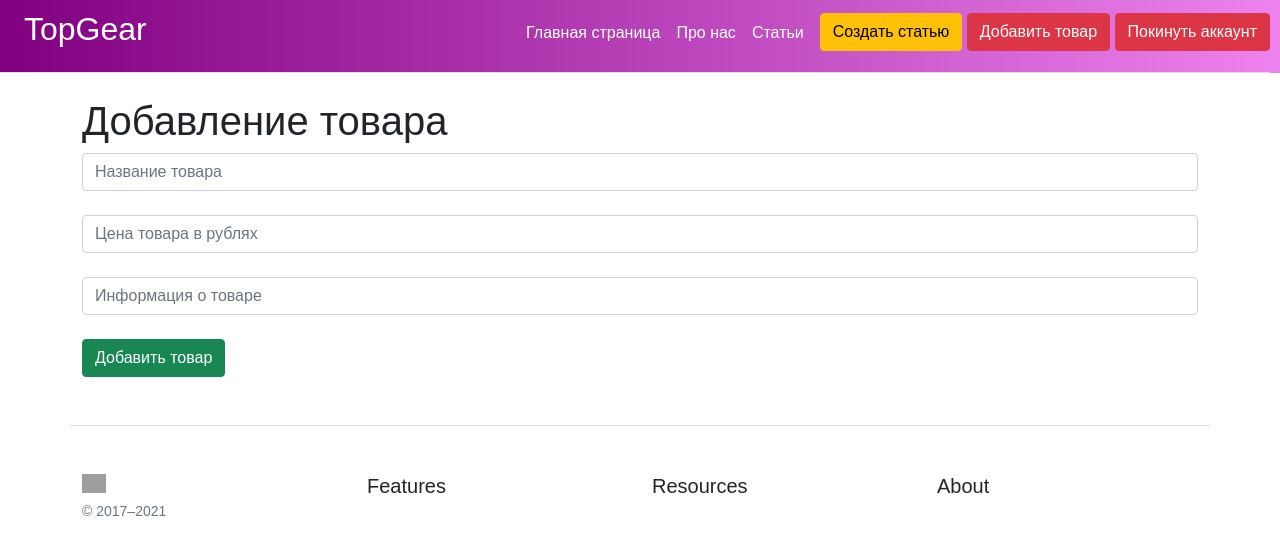
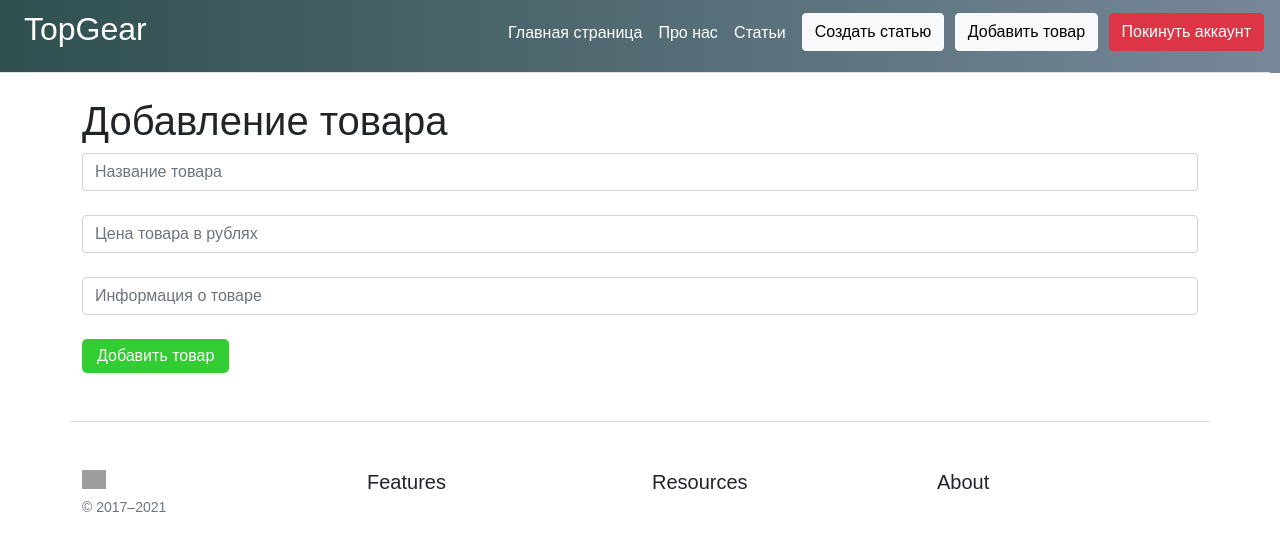
Before and after one commit to hazetk4k/Kursovaya, a Flask app: page /add_item in a window 1280 px wide. Shown: the top 555 px of the page. Run offline with Flask 2, Linux system fonts and the light colour scheme; a user stored in the database is signed in; grey boxes are pictures that could not be loaded.

Commit message:
get nice reg and log

```diff
--- a/app.py
+++ b/app.py
@@ -83,7 +83,7 @@ def register():
     password2 = request.form.get('password2')
 
     if request.method == 'POST':
-        if not (login or password or password2):
+        if not login or not password or not password2:
             flash("Нужно заполнить все поля!", category='error')
         elif password2 != password:
             flash("Введенные пароли должны быть одинаковыми!", category='error')
--- a/static/css/style.css
+++ b/static/css/style.css
@@ -1,8 +1,27 @@
 #head_style{
-background-image: linear-gradient(to right, #800080, #EE82EE);
+background-image: linear-gradient(to right, #2F4F4F, #778899);
 font-family: Arial;
 padding-top: 10px;
 padding-right: 10px;
+}
+
+td {
+  padding-bottom: 10px;
+  padding-right: 7px;
+}
+
+.ind-btn{
+padding-right: 6px;
+}
+
+input[type=submit], button[type=submit]{
+    color: white;
+    padding:5px 15px;
+    background:#32CD32;
+    border:0 none;
+    cursor:pointer;
+    -webkit-border-radius: 5px;
+    border-radius: 5px;
 }
 
 #log_pg_style{
@@ -13,7 +32,10 @@ footer{font-family: Arial;}
 
 #ft_text{font-family: Arial;}
 
-
+#ft_text_log_reg{
+font-family: Arial;
+margin-top: 20px;
+}
 .flash {
 font-family: Arial;
 text-align: center;
--- a/templates/add_item.html
+++ b/templates/add_item.html
@@ -13,7 +13,7 @@
         <input type="number" class="form-control" name="price" id="price" placeholder="Цена товара в рублях"><br>
         <input type="text" class="form-control" name="text" id="text" autocomplete="off"
                placeholder="Информация о товаре"><br>
-        <button class="btn btn-success" type="submit">Добавить товар</button>
+        <button type="submit">Добавить товар</button>
     </form>
     {% for cat, msg in get_flashed_messages(True) %}
     <br>
--- a/templates/base.html
+++ b/templates/base.html
@@ -22,9 +22,9 @@
             <a class="me-3 py-2 text-white text-decoration-none" href="/about">Про нас</a>
             <a class="me-3 py-2 text-white text-decoration-none" href="/posts">Статьи</a>
             <form>
-                <a class="btn btn-warning" href="/create-article">Создать статью</a>
-                <a class="btn btn-danger" href="/add_item">Добавить товар</a>
-                <a class="btn btn-danger" href="/logout">Покинуть аккаунт</a>
+                <span class="ind-btn"><a class="btn btn-light" href="/create-article">Создать статью</a></span>
+                <span class="ind-btn"><a class="btn btn-light" href="/add_item">Добавить товар</a></span>
+                <span class="ind-btn"><a class="btn btn-danger" href="/logout">Покинуть аккаунт</a></span>
             </form>
         </nav>
 
--- a/templates/create-article.html
+++ b/templates/create-article.html
@@ -11,7 +11,7 @@
         <input type="text" name="title" id="title" class="form-control" placeholder="Название статьи"><br>
         <textarea name="intro" id="intro" class="form-control" placeholder="Анонс"></textarea><br>
         <textarea name="text" id="text" class="form-control" placeholder="Основной текст статьи"></textarea><br>
-        <input type="submit" class="btn btn-success" value="Отправить">
+        <input type="submit" value="Отправить">
     </form>
     {% for cat, msg in get_flashed_messages(True) %}
     <br>
--- a/templates/login.html
+++ b/templates/login.html
@@ -12,7 +12,7 @@
 </head>
 <body>
 <form method="POST">
-    <div id="ft_text" class="container">
+    <div id="ft_text_log_reg" class="container">
         <div class="card mb-4 shadow-lg">
             <div class="card-body">
                 <h1>Вход в аккаунт</h1>
@@ -30,8 +30,8 @@
                         </tr>
                         <tr>
                             <td><a href="{{ url_for('register')}}"
-                                   class="btn btn-primary">Регистрация</a></td>
-                            <td><input type="submit" value="Выполнить вход"></td>
+                                   class="btn btn-dark">Регистрация</a></td>
+                            <td><input type="submit" value="Войти"></td>
                         </tr>
                     </table>
                     {% with messages = get_flashed_messages() %}
```
Also changed, not shown: templates/register.html (+6 -6 lines).
